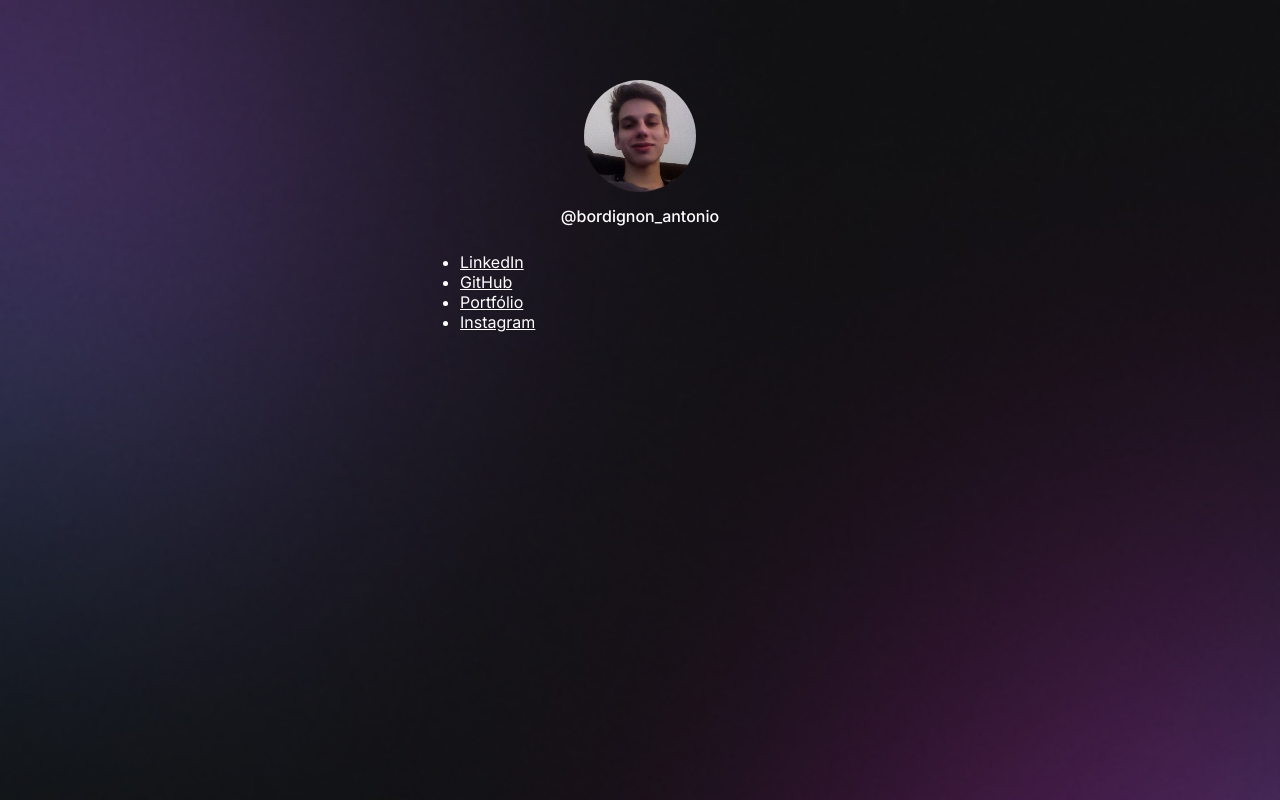
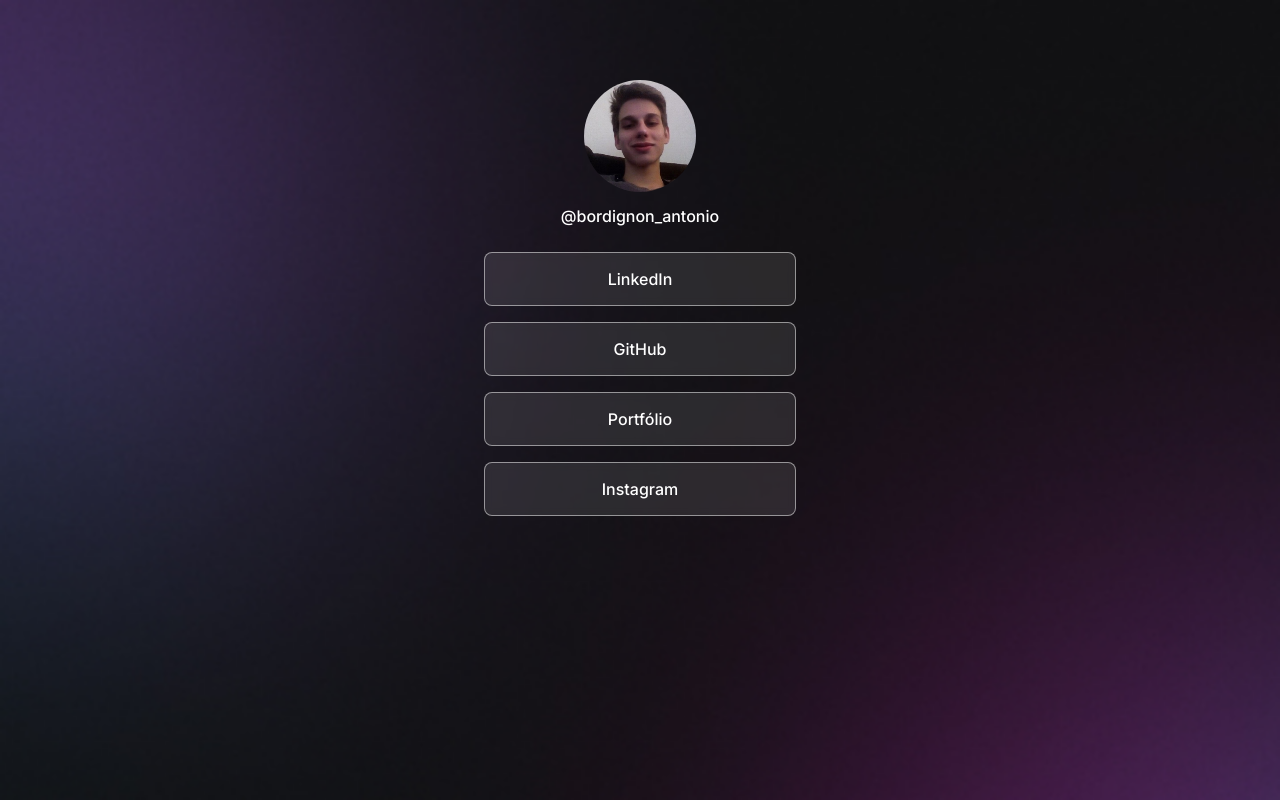
Before and after one commit to antoniobordignon/devlinks, a plain HTML site: page index.html in a window 1280 px wide. Drawn offline with Linux system fonts and the light colour scheme.

Commit message:
styling links

```diff
--- a/style.css
+++ b/style.css
@@ -16,6 +16,7 @@
 #container {
     width: 360px;
     margin: 56px auto 0px;
+    padding: 0 24px;
 }
 
 .round-img {
@@ -35,3 +36,29 @@
     line-height: 24px;
     margin-top: 8px;
 }
+
+ul {
+    list-style: none;
+    display: flex;
+    flex-direction: column;
+    gap: 16px;
+}
+
+ul li a {
+    display: flex;
+    justify-content: center;
+    align-items: center;
+    padding: 16px 24px;
+    background: rgba(255, 255, 255, 0.1);
+    border: 1px solid rgba(255, 255, 255, 0.5);
+    border-radius: 8px;
+    backdrop-filter: blur(4px);
+    text-decoration: none;
+    font-weight: 500;
+    transition: background 0.5s;
+}
+
+ul li a:hover {
+    background: rgba(255, 255, 255, 0.05);
+    border: 1.5px solid white;
+}
```
